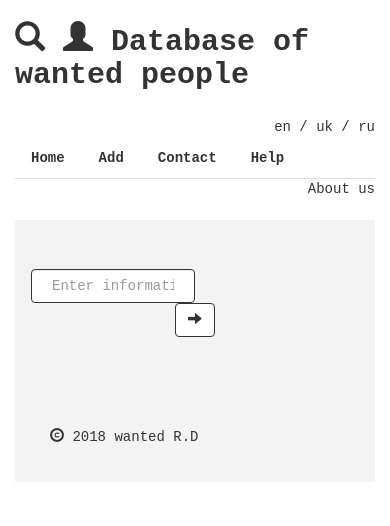
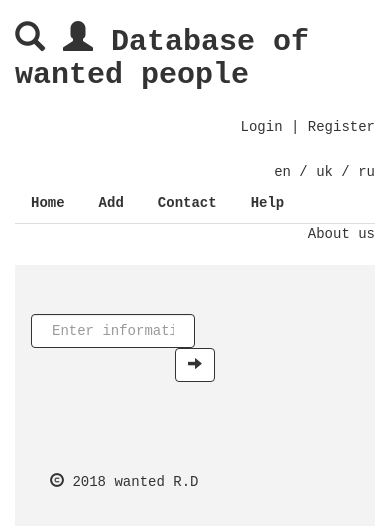
Before and after one commit to demkivroman/WantedPeopleDB, a Django app: page / in a window 390 px wide. Shown: the top 526 px of the page. Run offline with Django 3.2, Linux system fonts and the light colour scheme; some libraries are stand-ins or nearby versions.

Commit message:
Add allaut system

```diff
--- a/peoplesWDB/static/css/main.css
+++ b/peoplesWDB/static/css/main.css
@@ -9,7 +9,7 @@ body a{
 body a:hover{
    background-color: #333;
    padding: 5px;
-   text-decoration: none;
+   text-decoration: underline;
    color: white;
    font-weight: bold;
 }
--- a/peoplesWDB/templates/base.html
+++ b/peoplesWDB/templates/base.html
@@ -27,12 +27,27 @@
 <div class = "container" >
 
     <div class = "row" id = "head">
-        <div class = "col-sm-10">
+        <div class = "col-sm-8">
           <h2>
           <span class="glyphicon glyphicon-search" aria-hidden="true"></span>
           <span class="glyphicon glyphicon-user" aria-hidden="true"></span>
           <b>Database of wanted people</b>
           </h2>
+        </div>
+        <div class = "col-sm-2">
+        {% if user.is_authenticated %}
+        <div style = "margin-top: 25px;text-align:right">
+        <a href = "" style="">
+        <span>{{user.username}}</span>
+        </a> |
+        <a href = "{% url 'account_logout' %}">Logout</a>
+        </div>
+        {% else %}
+        <div style = "margin-top: 25px;text-align:right">
+        <a href = "{% url 'account_login' %}">Login</a> |
+        <a href = "{% url 'account_signup' %}">Register</a>
+        </div>
+        {% endif %}
         </div>
         <div class = "col-sm-2" style="text-align:right">
            <div class = "langswitcher">
--- a/requirements.txt
+++ b/requirements.txt
@@ -1,3 +1,4 @@
 Django
 Pillow
 MySQL-python
+django-allauth
--- a/wantedDB/urls.py
+++ b/wantedDB/urls.py
@@ -18,6 +18,7 @@ from peoplesWDB.views.formsviews import ContactForm
 from peoplesWDB.views import formsviews
 from django.conf import settings
 from django.views.static import serve
+from django.conf.urls import include
 
 from django.conf.urls import url
 from django.contrib import admin
@@ -30,6 +31,9 @@ urlpatterns = [
     url(r'^about/us/$', AboutUsPage.as_view(), name = 'about_us'),
     url(r'^search/$', formsviews.db_search, name = 'search'),
     url(r'^admin/', admin.site.urls),
+
+    # urls for authentications
+    url(r'^accounts/', include('allauth.urls'), name = 'login'),
 ]
 
 if settings.DEBUG:
```
Also changed, not shown: wantedDB/settings.py (+31 -1 lines).
